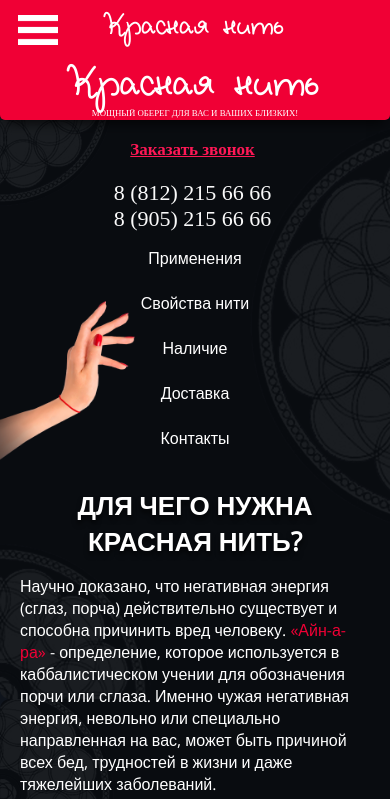
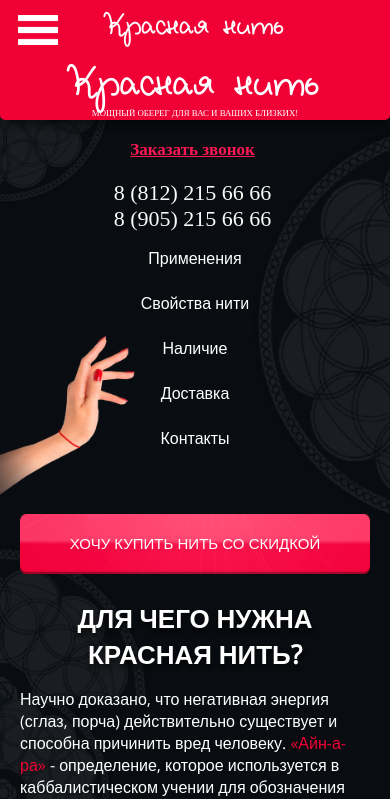
Before and after one commit to vizhukova/RedThread, a PHP site: page / in a window 390 px wide. Shown: the top 799 px of the page. Run offline with PHP 8.4, Linux system fonts and the light colour scheme; style sheets or scripts are compiled from the project's sources; some libraries are stand-ins or nearby versions.

Commit message:
some changes

```diff
--- a/index.html
+++ b/index.html
@@ -91,6 +91,8 @@
                             <li data-num="6">Контакты</li>
                         </ul>
                    </div>
+
+                    <button class="buy open-order-modal">ХОЧУ КУПИТЬ НИТЬ СО СКИДКОЙ</button>
 
                     <img class="hand-pic mobile" src="./res/mobile_hand.png" alt="">
                 </div>
--- a/js/main.js
+++ b/js/main.js
@@ -111,8 +111,8 @@ $(document).ready(function () {
         index = index === 8 ? 1 : index;
 
         console.log(index)
-        if(index == 1) { $('#hand').removeClass('hidden'); console.log(1) }
-        else { $('#hand').addClass('hidden'); console.log(2) }
+        if(index == 1) { $('#hand').removeClass('hidden');}
+        else { $('#hand').addClass('hidden');}
 
         menuItems.removeClass('active');
         $( menuItems[index - 2]).addClass('active');
@@ -123,10 +123,6 @@ $(document).ready(function () {
         if(index == 1 || index == 8) {
 
             $('#hand').removeClass('hidden');
-
-            if(window.innerWidth <= 800) {
-               goToSlide1Mobile();
-            }
 
         } else {
             $('#hand').addClass('hidden');
--- a/pages/slide1.html
+++ b/pages/slide1.html
@@ -25,6 +25,8 @@
             </ul>
        </div>
 
+        <button class="buy open-order-modal">ХОЧУ КУПИТЬ НИТЬ СО СКИДКОЙ</button>
+
         <img class="hand-pic mobile" src="./res/mobile_hand.png" alt="">
     </div>
 
--- a/scss/media_styles.scss
+++ b/scss/media_styles.scss
@@ -111,7 +111,7 @@
   .hand-pic {
     position: absolute;
     left: -73px;
-    bottom: 0%;
+    bottom: 15%;
     height: 11rem;
   }
 
@@ -389,7 +389,7 @@
   .hand-pic {
     position: absolute;
     left: -60px;
-    bottom: 0%;
+    bottom: 15%;
     height: 8rem;
   }
 
--- a/scss/slide1.scss
+++ b/scss/slide1.scss
@@ -6,6 +6,12 @@
 
   .mobile {
     text-align: center;
+
+    button {
+      width: 100%;
+      margin-top: 15%;
+      font-size: 0.75rem;
+    }
 
     .label {
       background-color: $active-color;
```
